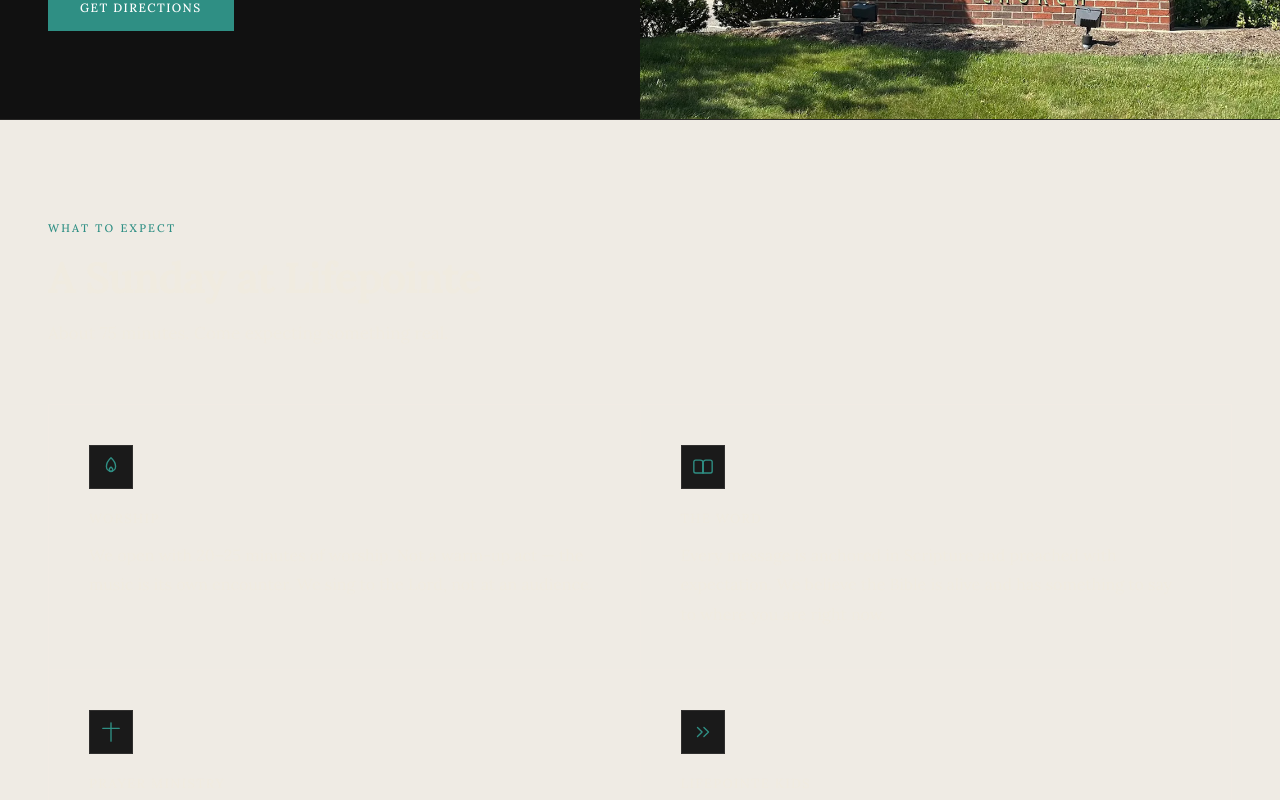
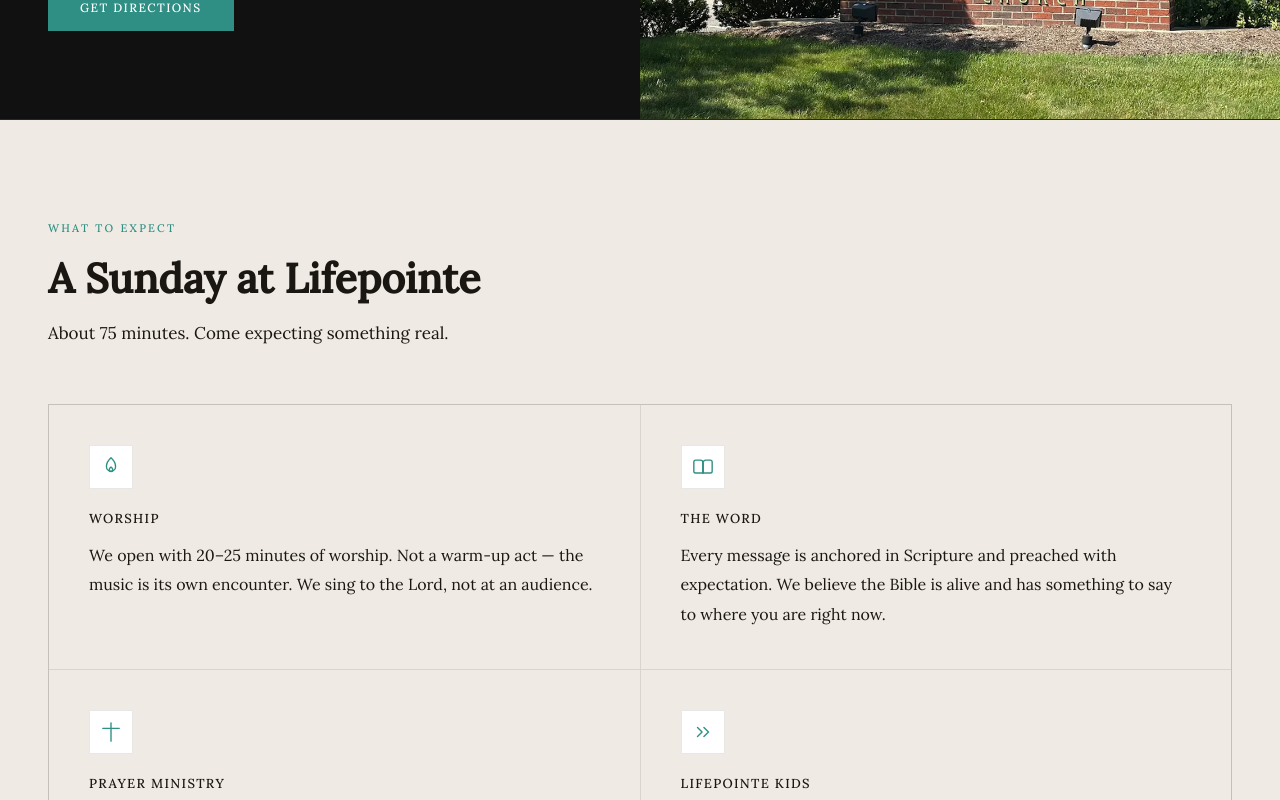
Before and after one commit to arkidentity/lifepointe, a Next.js app: page /visit in a window 1280 px wide. Shown: the part 520-1320 px from the top of the page. Built offline with nearby package versions, Linux system fonts and the light colour scheme.

Commit message:
visit update 3

```diff
--- a/app/globals.css
+++ b/app/globals.css
@@ -301,6 +301,23 @@
 }
 
 /* ━━━━━━━━━━━━━━━━━━━━━━━━━━━━━━━━━━━━━━━━━━━━━━━━━━━
+   ALWAYS-LIGHT ISLAND
+   Apply .always-light to any section that should keep
+   the light-theme palette regardless of dark mode.
+━━━━━━━━━━━━━━━━━━━━━━━━━━━━━━━━━━━━━━━━━━━━━━━━━━━ */
+.dark .always-light {
+  --lp-bg:         #F7F4EF;
+  --lp-bg-alt:     #EFEBE4;
+  --lp-surface:    #FFFFFF;
+  --lp-surface-2:  #EFEBE4;
+  --lp-text:       #1A1612;
+  --lp-text-muted: #6B6258;
+  --lp-accent:     #2F8F84;
+  --lp-accent-hover: #236D64;
+  --lp-border:     rgba(26, 22, 18, 0.10);
+}
+
+/* ━━━━━━━━━━━━━━━━━━━━━━━━━━━━━━━━━━━━━━━━━━━━━━━━━━━
    KEYFRAMES
 ━━━━━━━━━━━━━━━━━━━━━━━━━━━━━━━━━━━━━━━━━━━━━━━━━━━ */
 @keyframes fadeUp {
--- a/components/visit/WhatToExpect.tsx
+++ b/components/visit/WhatToExpect.tsx
@@ -27,7 +27,7 @@
 export function WhatToExpect() {
   return (
     <section
-      className="border-b"
+      className="always-light border-b"
       style={{ background: 'var(--lp-bg-alt)', borderColor: 'var(--lp-border)' }}
     >
       {/* Section header */}
```
Also changed, not shown: 1 other file (tests, documents, lock files or other folders).
